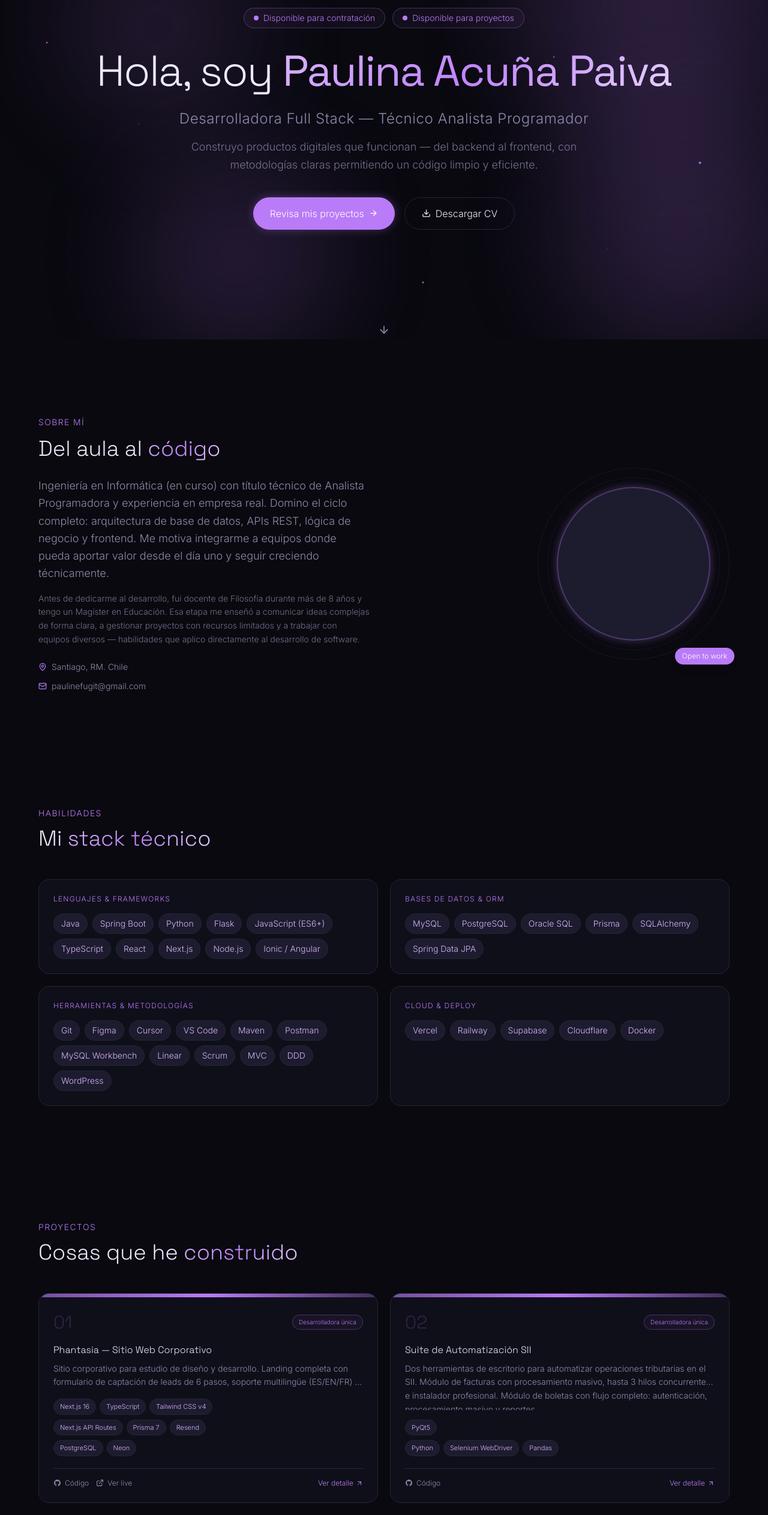
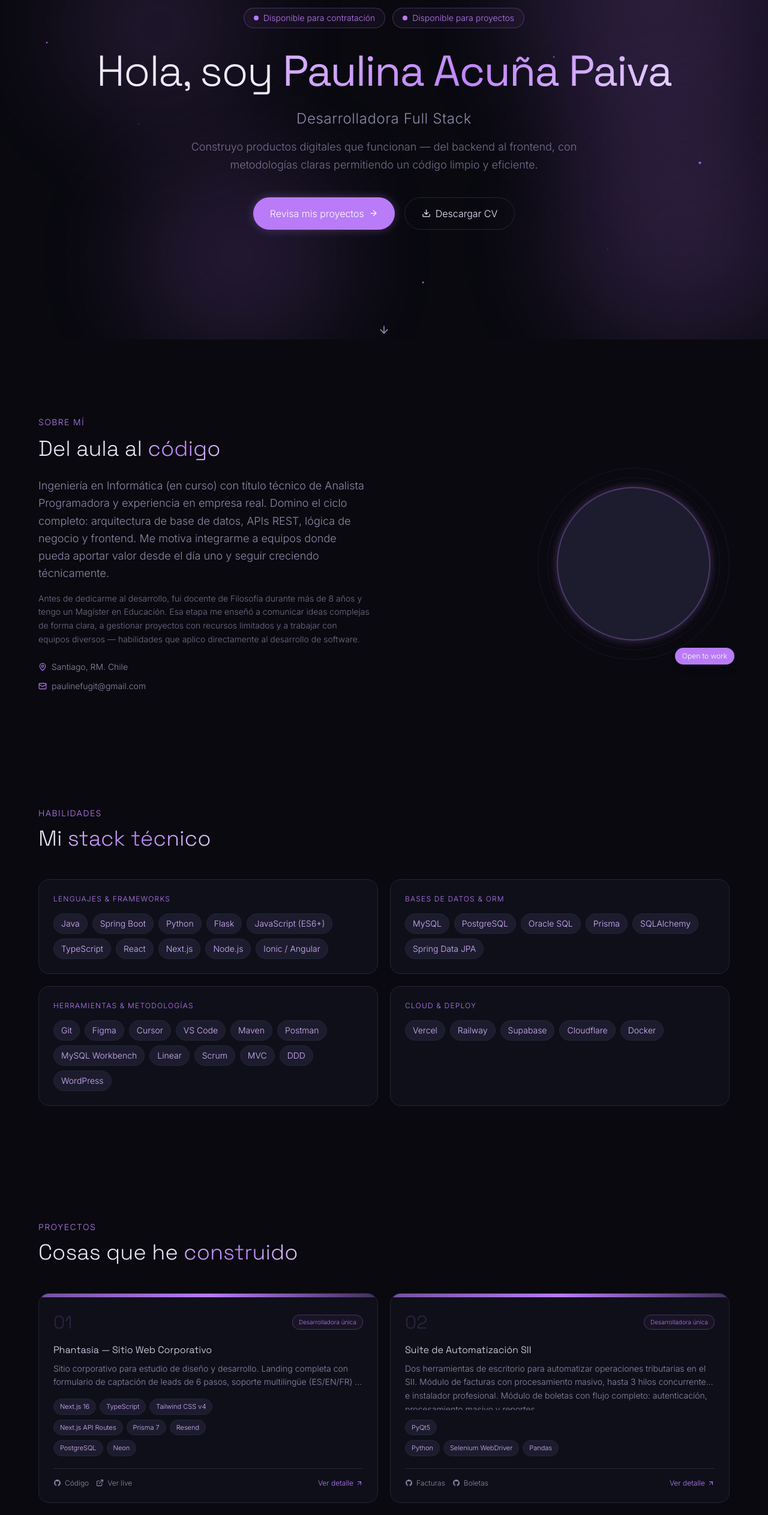
Before and after one commit to Pauaua/Portafolio, a Next.js app: page / in a window 1280 px wide. Shown: the part 234-2760 px from the top of the page at 60% size. Built offline with nearby package versions, Linux system fonts and the light colour scheme.

Commit message:
feat: agregar repo de boletas en Suite SII y limpiar rol del hero

```diff
--- a/components/sections/Projects.tsx
+++ b/components/sections/Projects.tsx
@@ -172,7 +172,18 @@ function FeaturedCard({
               className="flex items-center gap-1.5 text-xs text-muted-foreground hover:text-primary transition-colors font-light"
             >
               <GithubIcon size={13} />
-              {tProjects.code}
+              {"repoUrl2" in project ? "Facturas" : tProjects.code}
+            </a>
+          )}
+          {"repoUrl2" in project && (project as typeof project & { repoUrl2: string }).repoUrl2 && (
+            <a
+              href={(project as typeof project & { repoUrl2: string }).repoUrl2}
+              target="_blank"
+              rel="noopener noreferrer"
+              className="flex items-center gap-1.5 text-xs text-muted-foreground hover:text-primary transition-colors font-light"
+            >
+              <GithubIcon size={13} />
+              Boletas
             </a>
           )}
           {project.liveUrl && (
--- a/components/ui/ProjectModal.tsx
+++ b/components/ui/ProjectModal.tsx
@@ -170,7 +170,7 @@ export default function ProjectModal({ project, onClose }: Props) {
 
                 {/* Links */}
                 {(project.repoUrl || project.liveUrl) && (
-                  <div className="flex gap-3 pt-1">
+                  <div className="flex flex-wrap gap-3 pt-1">
                     {project.repoUrl && (
                       <a
                         href={project.repoUrl}
@@ -179,7 +179,18 @@ export default function ProjectModal({ project, onClose }: Props) {
                         className="inline-flex items-center gap-2 px-5 py-2.5 rounded-full border border-border text-sm font-light text-muted-foreground hover:text-primary hover:border-primary/40 transition-colors"
                       >
                         <GithubIcon size={14} />
-                        {t.projectModal.viewRepo}
+                        {"repoUrl2" in project ? "Repo Facturas" : t.projectModal.viewRepo}
+                      </a>
+                    )}
+                    {"repoUrl2" in project && (project as typeof project & { repoUrl2: string }).repoUrl2 && (
+                      <a
+                        href={(project as typeof project & { repoUrl2: string }).repoUrl2}
+                        target="_blank"
+                        rel="noopener noreferrer"
+                        className="inline-flex items-center gap-2 px-5 py-2.5 rounded-full border border-border text-sm font-light text-muted-foreground hover:text-primary hover:border-primary/40 transition-colors"
+                      >
+                        <GithubIcon size={14} />
+                        Repo Boletas
                       </a>
                     )}
                     {project.liveUrl && (
--- a/lib/data.ts
+++ b/lib/data.ts
@@ -114,6 +114,7 @@ export const projects = [
     tags: ["Python", "PyQt5", "Selenium", "Pandas"],
     liveUrl: "",
     repoUrl: "https://github.com/Pauaua/AutomatizadorFacturas",
+    repoUrl2: "https://github.com/Pauaua/AutomatizadorBoletas",
     featured: true,
   },
   {
--- a/lib/translations.ts
+++ b/lib/translations.ts
@@ -14,7 +14,7 @@ export const translations = {
       badge1: "Disponible para contratación",
       badge2: "Disponible para proyectos",
       greeting: "Hola, soy",
-      role: "Desarrolladora Full Stack — Técnico Analista Programador",
+      role: "Desarrolladora Full Stack",
       tagline:
         "Construyo productos digitales que funcionan — del backend al frontend, con metodologías claras permitiendo un código limpio y eficiente.",
       cta1: "Revisa mis proyectos",
@@ -220,7 +220,7 @@ export const translations = {
       badge1: "Available for hire",
       badge2: "Available for projects",
       greeting: "Hi, I'm",
-      role: "Full Stack Developer — Certified Programmer Analyst",
+      role: "Full Stack Developer",
       tagline:
         "I build digital products that work — from backend to frontend, with clear methodologies enabling clean and efficient code.",
       cta1: "See my projects",
@@ -425,7 +425,7 @@ export const translations = {
       badge1: "Disponible à l'embauche",
       badge2: "Disponible pour des projets",
       greeting: "Bonjour, je suis",
-      role: "Développeuse Full Stack — Analyste Programmeuse Certifiée",
+      role: "Développeuse Full Stack",
       tagline:
         "Je construis des produits numériques qui fonctionnent — du backend au frontend, avec des méthodologies claires permettant un code propre et efficace.",
       cta1: "Voir mes projets",
```
